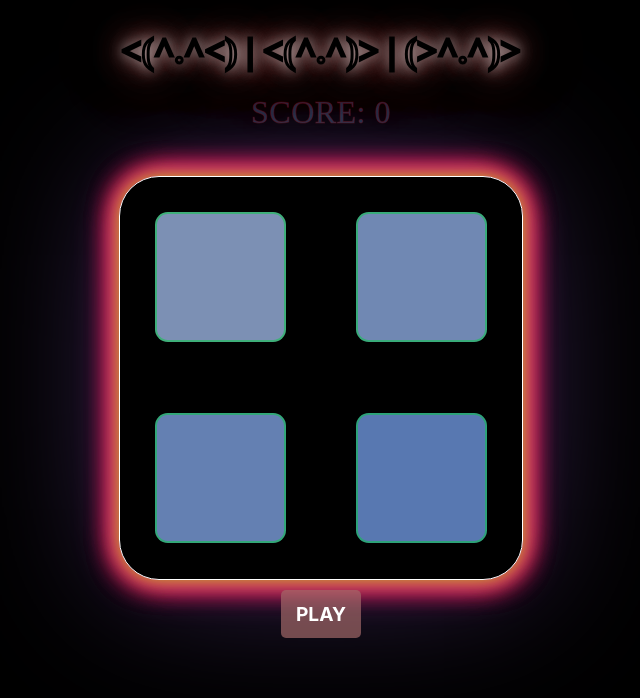
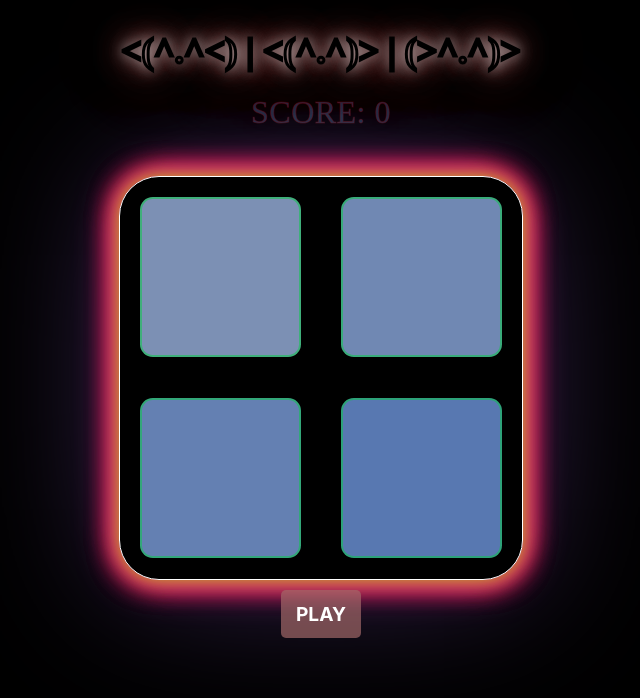
Before and after one commit to TAB-Games/ReactMemoryGame, a React (Vite) app: page / in a window 1280 px wide. Shown: the top 698 px of the page, without its empty margins (319-959 px from the left). Built offline with nearby package versions, Linux system fonts and the light colour scheme.

Commit message:
some styling

```diff
--- a/src/App.css
+++ b/src/App.css
@@ -75,7 +75,7 @@ h1 {
   justify-items: start;
   align-items: center;
   margin: auto;
-  margin-top: 10rem; /* Converted from 50px to rem */
+
   border-radius: 0.625rem; /* Converted from 10px to rem */
   color: white;
 }
@@ -114,8 +114,8 @@ h1 {
   padding: 1rem;
   height: 100%; /* Adjust the percentage according to your container */
   width: 100%; /* Adjust the percentage according to your container */
-  max-height: 65%; /* Set the maximum height */
-  max-width: 65%; /* Set the maximum width */
+  max-height: 80%; /* Set the maximum height */
+  max-width: 80%; /* Set the maximum width */
   border: 0.125rem solid rgba(0, 206, 62, 0.489); /* Converted from 2px to rem */
 
   margin: auto;
--- a/src/components/TitleHeader.jsx
+++ b/src/components/TitleHeader.jsx
@@ -2,7 +2,7 @@ import React, { useEffect, useState } from "react";
 import { useGame } from "../context/GameStateProvider";
 
 function TitleHeader() {
-  const [title, setTitle] = useState("");
+  const [title, setTitle] = useState("<(^.^<) | <(^.^)> | (>^.^)>");
   const { isGameOver } = useGame();
 
   useEffect(() => {
@@ -11,7 +11,7 @@ function TitleHeader() {
 
   function changeTitle() {
     if (isGameOver) {
-      const gameOver = "GameOver";
+      const gameOver = "GAME OVER";
       setTitle(gameOver);
     } else {
       const gameOver = "<(^.^<) | <(^.^)> | (>^.^)>";
```
